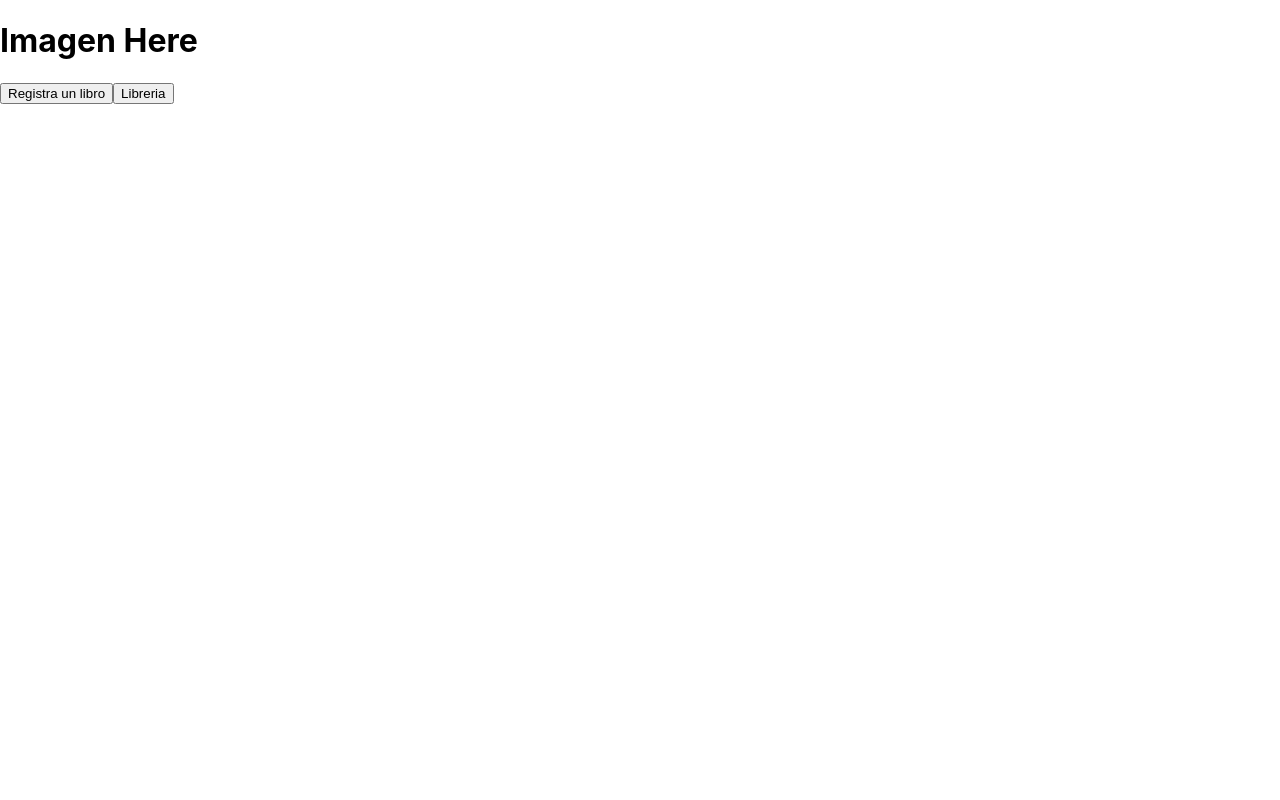
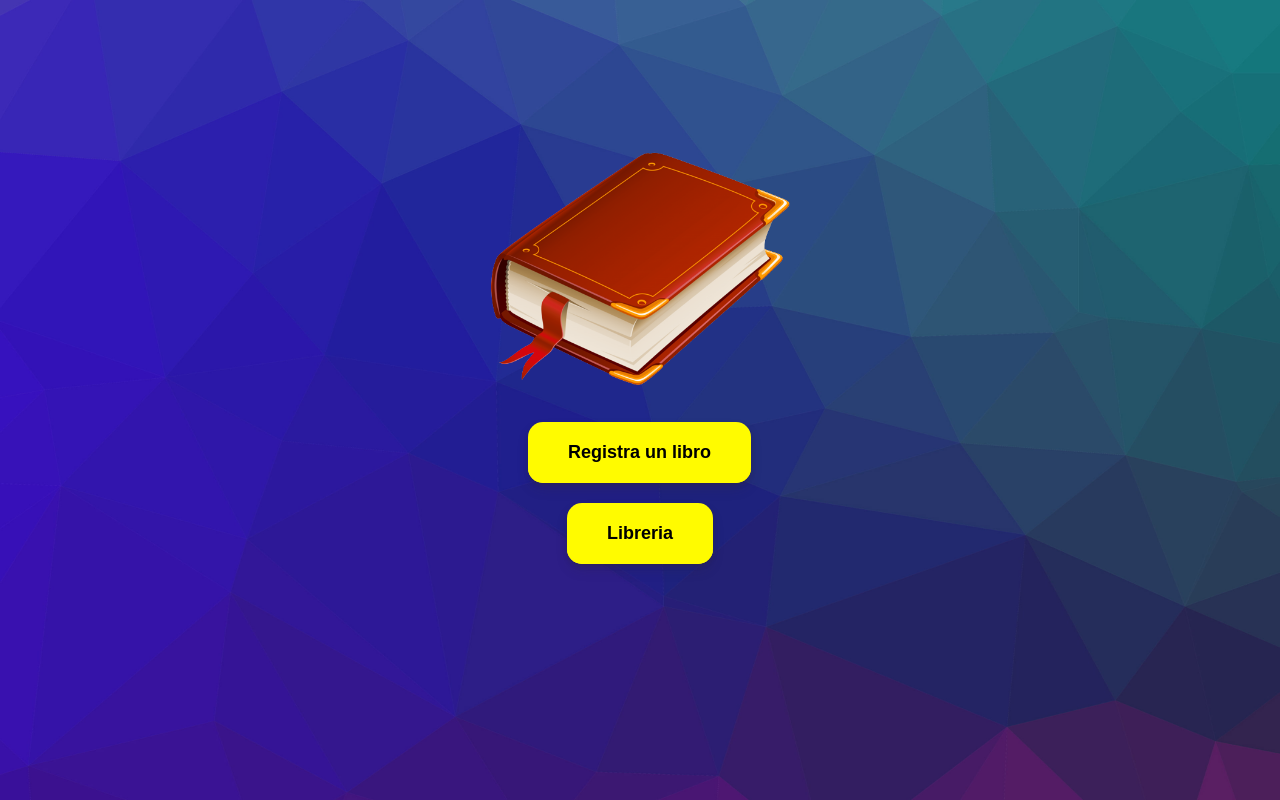
Before and after one commit to carreguz13/Libreria, a React (Create React App) app: page / in a window 1280 px wide. Built offline with nearby package versions, Linux system fonts and the light colour scheme.

Commit message:
cambio de color amarillo a botones

```diff
--- a/src/componentes/EditarPage/Editar.css
+++ b/src/componentes/EditarPage/Editar.css
@@ -56,10 +56,10 @@
 
  .mainr button {
   margin: 10px 0 0 0;
-  background-color: #FCFCFD;
+  background-color: rgb(255, 251, 0);
   border-radius: 4px;
   border-width: 0;
-  box-shadow: rgba(45, 35, 66, 0.4) 0 2px 4px,rgba(45, 35, 66, 0.3) 0 7px 13px -3px,#D6D6E7 0 -3px 0 inset;
+  box-shadow: rgba(45, 35, 66, 0.4) 0 2px 4px,rgba(45, 35, 66, 0.3) 0 7px 13px -3px,rgb(255, 251, 0) 0 -3px 0 inset;
   color: #000;
   cursor: pointer;
   overflow: hidden;
@@ -70,11 +70,6 @@
 
  }
   .mainr button:hover {
-    box-shadow: rgba(45, 35, 66, 0.4) 0 4px 8px, rgba(45, 35, 66, 0.3) 0 7px 13px -3px, #D6D6E7 0 -3px 0 inset;
+    box-shadow: rgba(45, 35, 66, 0.4) 0 4px 8px, rgba(45, 35, 66, 0.3) 0 7px 13px -3px, rgb(255, 251, 0) 0 -3px 0 inset;
     transform: translateY(-2px);
   }
-
-  .mainr button:active {
-    box-shadow: #D6D6E7 0 3px 7px inset;
-    transform: translateY(2px);
-  }
--- a/src/componentes/HomePage/Home.css
+++ b/src/componentes/HomePage/Home.css
@@ -0,0 +1,62 @@
+.main-container-home {
+    width: 100%;
+    height: 100vh;
+    background-image: url("../../Assets/4.jpg");
+    display: flex;
+    flex-direction: column;
+    justify-content: center;
+    align-items: center;
+    background-position: center;
+    background-size: cover;
+}
+
+
+.main-container-home img {
+    width: 300px;
+    height: auto;
+    margin: -120px 0 0 0;
+}
+
+.b1 {
+    align-items: center;
+    margin: 0 0 20px 0;
+    background-color: rgb(255, 251, 0);
+    border-radius: 15px;
+    border-width: 0;
+    box-shadow: rgba(45, 35, 66, 0.4) 0 2px 4px,rgba(45, 35, 66, 0.3) 0 7px 13px -3px,rgb(255, 251, 0) 0 -3px 0 inset;
+    color: rgb(0, 0, 0);
+    cursor: pointer;
+    justify-content: center;
+    padding: 20px 40px 20px 40px;
+    transition: box-shadow .15s,transform .15s;
+    will-change: box-shadow,transform;
+    font-size: 18px;
+    font-weight: bolder;
+}
+
+  .b1:hover {
+    box-shadow: rgba(45, 35, 66, 0.4) 0 4px 8px, rgba(45, 35, 66, 0.3) 0 7px 13px -3px, rgb(255, 251, 0) 0 -3px 0 inset;
+    transform: translateY(-2px);
+  }
+
+   .b2 {
+    align-items: center;
+    background-color: rgb(255, 251, 0);
+    border-radius: 15px;
+    border-width: 0;
+    box-shadow: rgba(45, 35, 66, 0.4) 0 2px 4px,rgba(45, 35, 66, 0.3) 0 7px 13px -3px,rgb(255, 251, 0) 0 -3px 0 inset;
+    color: rgb(0, 0, 0);
+    cursor: pointer;
+    justify-content: center;
+    padding: 20px 40px 20px 40px;
+    transition: box-shadow .15s,transform .15s;
+    will-change: box-shadow,transform;
+    font-size: 18px;
+    font-weight: bolder;
+}
+
+
+  .b2:hover {
+    box-shadow: rgba(45, 35, 66, 0.4) 0 4px 8px, rgba(45, 35, 66, 0.3) 0 7px 13px -3px, rgb(255, 251, 0) 0 -3px 0 inset;
+    transform: translateY(-2px);
+  }
--- a/src/componentes/HomePage/Home.jsx
+++ b/src/componentes/HomePage/Home.jsx
@@ -1,22 +1,20 @@
 import React from 'react'
 import "./Home.css"
-/*importamos link para poder usar las routas de App.js y usarla con los botones*/
 import {Link} from "react-router-dom"
-
+import libro from "../../../src/Assets/book.png"
 
 
 function Home() {
   return (
     <div className='main-container-home'>
-      <h1>Imagen Here</h1>
-{/*Botones Home*/}
+      <img src={libro} alt="" />
 
         <Link to={"/registro"}>
-        <button>Registra un libro</button>
+        <button className='b1'>Registra un libro</button>
         </Link>
 
         <Link to={"/libreria"}>
-        <button>Libreria</button>
+        <button className='b2'>Libreria</button>
         </Link>
 
     </div>
--- a/src/componentes/LibreriaPage/LibrosLista.css
+++ b/src/componentes/LibreriaPage/LibrosLista.css
@@ -33,11 +33,11 @@ height: 50px;
    .btnverde{
     align-items: center;
 
-    background-color: rgb(17, 200, 0);
+    background-color: rgb(255, 251, 0);
     border-radius: 4px;
     border-width: 0;
-    box-shadow: rgba(45, 35, 66, 0.4) 0 2px 4px,rgba(45, 35, 66, 0.3) 0 7px 13px -3px,rgb(17, 200, 0) 0 -3px 0 inset;
-    color: #fff;
+    box-shadow: rgba(45, 35, 66, 0.4) 0 2px 4px,rgba(45, 35, 66, 0.3) 0 7px 13px -3px,rgb(255, 251, 0) 0 -3px 0 inset;
+    color: rgb(0, 0, 0);
     cursor: pointer;
     height: 33px;
     justify-content: center;
@@ -49,19 +49,12 @@ height: 50px;
 
    }
 
-   .btnverde:focus {
-    box-shadow: rgb(17, 200, 0) 0 0 0 1.5px inset, rgba(45, 35, 66, 0.4) 0 2px 4px, rgba(45, 35, 66, 0.3) 0 7px 13px -3px, rgb(17, 200, 0) 0 -3px 0 inset;
-  }
 
   .btnverde:hover {
-    box-shadow: rgba(45, 35, 66, 0.4) 0 4px 8px, rgba(45, 35, 66, 0.3) 0 7px 13px -3px, rgb(17, 200, 0) 0 -3px 0 inset;
+    box-shadow: rgba(45, 35, 66, 0.4) 0 4px 8px, rgba(45, 35, 66, 0.3) 0 7px 13px -3px, rgb(255, 251, 0)0 -3px 0 inset;
     transform: translateY(-2px);
   }
 
-  .btnverde:active {
-    box-shadow: rgb(17, 200, 0) 0 3px 7px inset;
-    transform: translateY(2px);
-  }
 
 
 .tabla-contenedor {
@@ -166,10 +159,10 @@ h2 {
 }
 .btn1 {
     align-items: center;
-    background-color: rgb(17, 200, 0);
+    background-color: rgb(255, 251, 0);
     border-radius: 4px;
     border-width: 0;
-    box-shadow: rgba(45, 35, 66, 0.4) 0 2px 4px,rgba(45, 35, 66, 0.3) 0 7px 13px -3px,rgb(17, 200, 0) 0 -3px 0 inset;
+    box-shadow: rgba(45, 35, 66, 0.4) 0 2px 4px,rgba(45, 35, 66, 0.3) 0 7px 13px -3px,rgb(255, 251, 0) 0 -3px 0 inset;
     color: #fff;
     cursor: pointer;
     height: 33px;
@@ -180,23 +173,12 @@ h2 {
     font-size: 15px;
     font-weight: bolder;
     margin: 0 5px 0 0;
-    color: rgb(236, 236, 236);
+    color: rgb(0, 0, 0);
 }
-
-.btn1:focus {
-    box-shadow: rgb(17, 200, 0) 0 0 0 1.5px inset, rgba(45, 35, 66, 0.4) 0 2px 4px, rgba(45, 35, 66, 0.3) 0 7px 13px -3px, rgb(17, 200, 0) 0 -3px 0 inset;
-  }
-
   .btn1:hover {
-    box-shadow: rgba(45, 35, 66, 0.4) 0 4px 8px, rgba(45, 35, 66, 0.3) 0 7px 13px -3px, rgb(17, 200, 0) 0 -3px 0 inset;
+    box-shadow: rgba(45, 35, 66, 0.4) 0 4px 8px, rgba(45, 35, 66, 0.3) 0 7px 13px -3px, rgb(255, 251, 0) 0 -3px 0 inset;
     transform: translateY(-2px);
   }
-
-  .btn1:active {
-    box-shadow: rgb(17, 200, 0) 0 3px 7px inset;
-    transform: translateY(2px);
-  }
-
 
   .btn2 {
     align-items: center;
--- a/src/componentes/RegistrarPage/Registro.css
+++ b/src/componentes/RegistrarPage/Registro.css
@@ -56,10 +56,10 @@
 
  .mainr button {
   margin: 10px 0 0 0;
-  background-color: #FCFCFD;
+  background-color: rgb(255, 251, 0);
   border-radius: 4px;
   border-width: 0;
-  box-shadow: rgba(45, 35, 66, 0.4) 0 2px 4px,rgba(45, 35, 66, 0.3) 0 7px 13px -3px,#D6D6E7 0 -3px 0 inset;
+  box-shadow: rgba(45, 35, 66, 0.4) 0 2px 4px,rgba(45, 35, 66, 0.3) 0 7px 13px -3px,rgb(255, 251, 0) 0 -3px 0 inset;
   color: #000;
   cursor: pointer;
   overflow: hidden;
@@ -70,11 +70,6 @@
 
  }
   .mainr button:hover {
-    box-shadow: rgba(45, 35, 66, 0.4) 0 4px 8px, rgba(45, 35, 66, 0.3) 0 7px 13px -3px, #D6D6E7 0 -3px 0 inset;
+    box-shadow: rgba(45, 35, 66, 0.4) 0 4px 8px, rgba(45, 35, 66, 0.3) 0 7px 13px -3px, rgb(255, 251, 0) 0 -3px 0 inset;
     transform: translateY(-2px);
   }
-
-  .mainr button:active {
-    box-shadow: #D6D6E7 0 3px 7px inset;
-    transform: translateY(2px);
-  }
```
